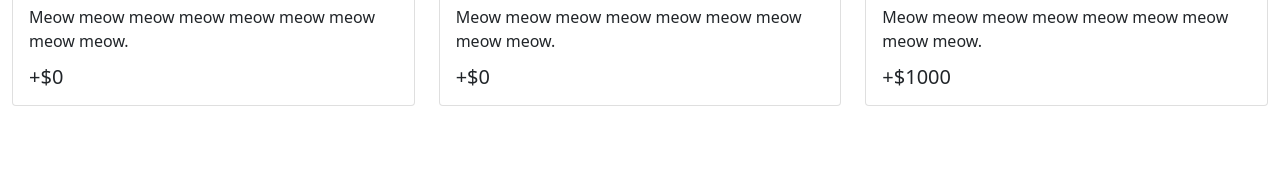
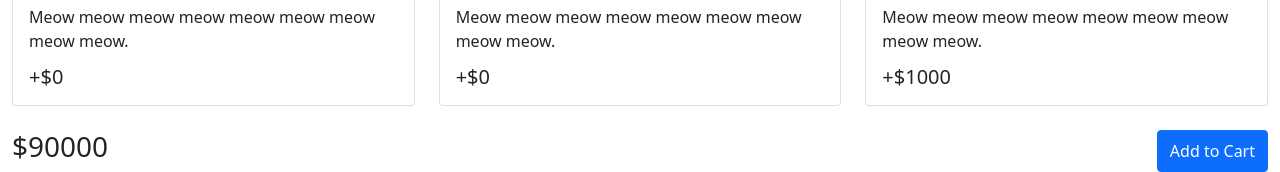
Before and after one commit to Annikyet/may18-carfigurator, a plain HTML site: page index.html in a window 1280 px wide. Shown: the part 1539-1711 px from the top of the page. Before the commit the page ends 1645 px from the top, so only its background shows below. Drawn offline with nearby package versions, Linux system fonts and the light colour scheme.

Commit message:
ran out of time :/

```diff
--- a/index.html
+++ b/index.html
@@ -26,11 +26,14 @@
     </nav>
   </header>
 
-  <main class="container-fluid" id="options">
-    <!-- Options go here in JS -->
+  <main class="container-fluid">
+    <div id="options">
+      <!-- Options go here in JS -->
+    </div>
     <div class="row">
-      <div class="col d-flex justify-content-end mt-4">
-        <button class="btn btn-primary">Add to Cart</button>
+      <div class="col d-flex justify-content-between mt-4">
+        <h3 id="car-price">$90000</h3>
+        <button class="btn btn-primary" onClick="addToCart()">Add to Cart</button>
       </div>
     </div>
   </main>
```
